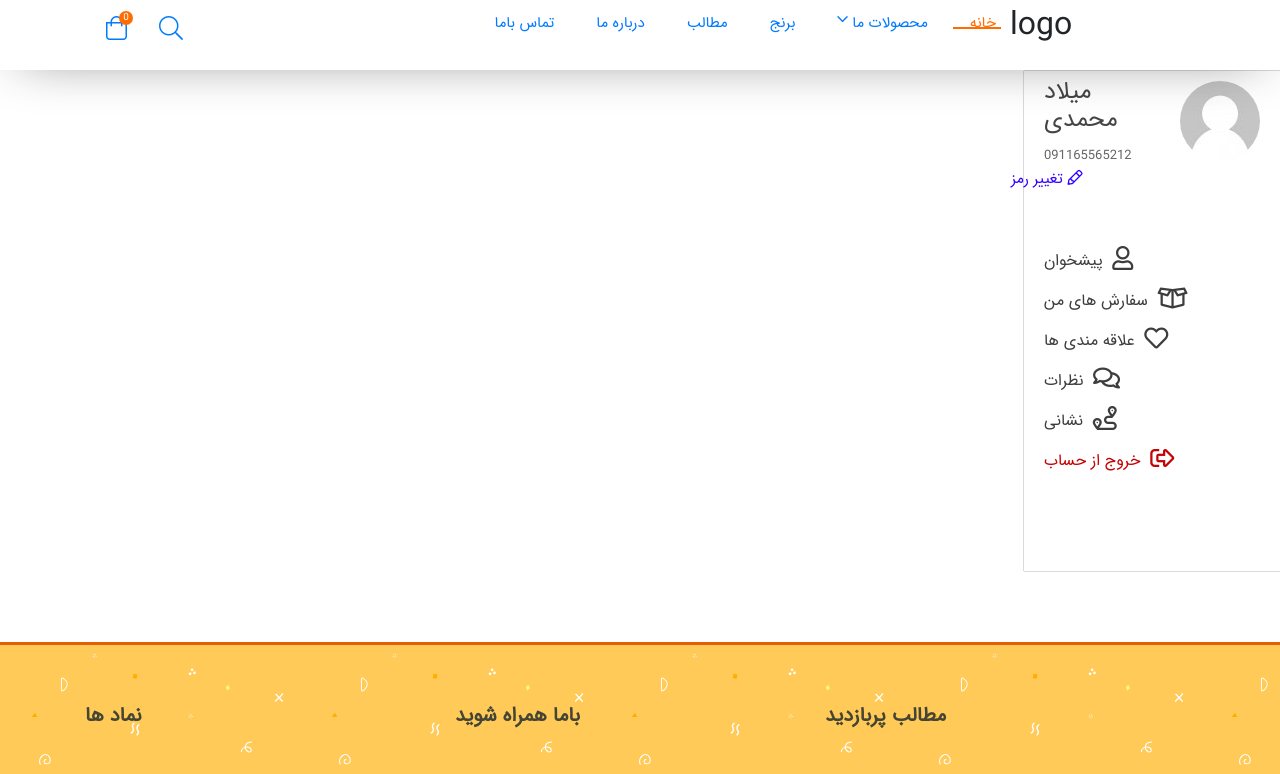
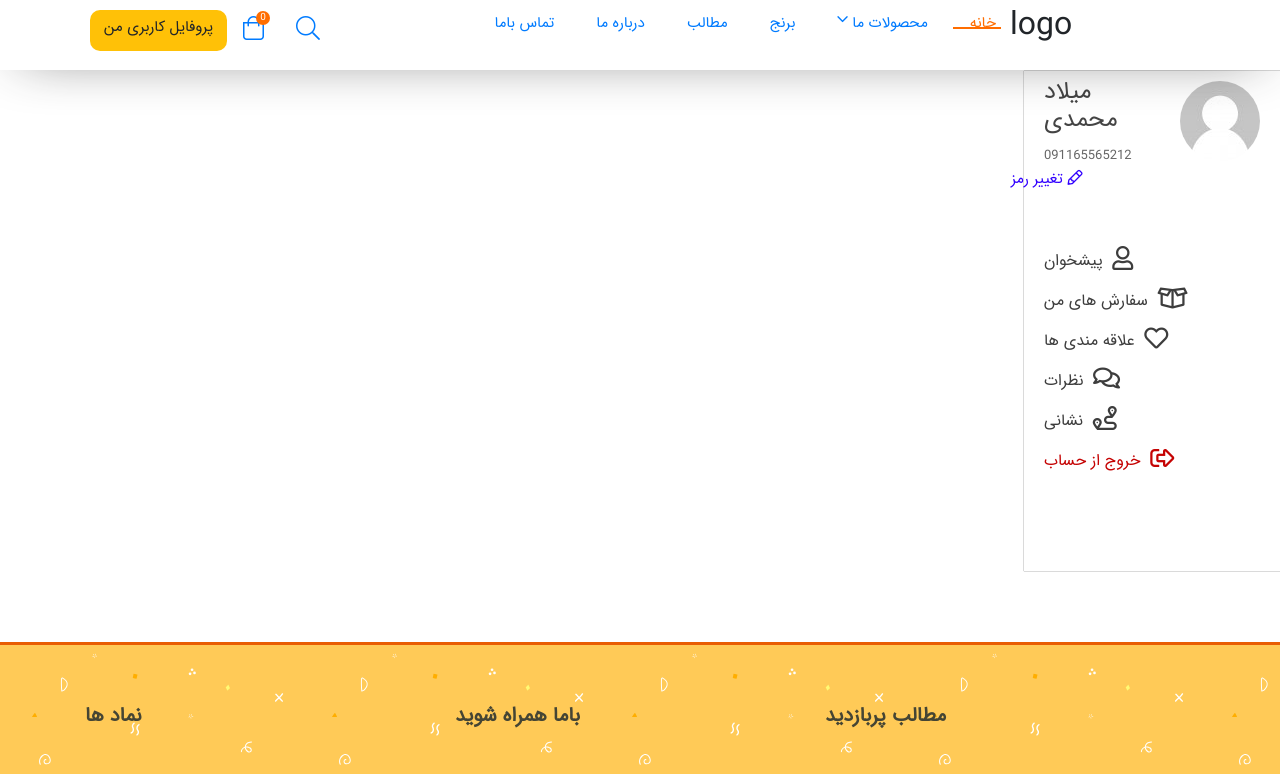
Before and after one commit to miladmohammadi82/afraalian-vue-cli, a Vue app: page /profile in a window 1280 px wide. Shown: the top 774 px of the page. Built offline with nearby package versions, Linux system fonts and the light colour scheme; sample sign-in values are in the browser's storage.

Commit message:
complate register

```diff
--- a/src/components/auth/login.vue
+++ b/src/components/auth/login.vue
@@ -35,7 +35,7 @@
                                 </div>
 
                                 <ul class="login-link">
-                                    <li><a href="#"><i class="fas fa-user-plus"></i>&nbsp;ثبت نام کنید</a></li>
+                                    <li><router-link to="/register"><i class="fas fa-user-plus"></i>&nbsp;ثبت نام کنید</router-link></li>
                                     <li ><a href="#"><i class="fas fa-lock"></i>&nbsp;رمز عبور خودم را فراموش کرده ام!</a></li>
                                 </ul>
                             </form>
--- a/src/components/auth/register.vue
+++ b/src/components/auth/register.vue
@@ -43,7 +43,7 @@
                         </div>
 
                         <ul class="login-link">
-                            <li><a href="#"><i class="fas fa-user"></i>&nbsp;وارد شوید</a></li>
+                            <li><router-link to="/login"><i class="fas fa-user"></i>&nbsp;وارد شوید</router-link></li>
                         </ul>
                     </form>
                 </div>
@@ -56,7 +56,6 @@
 
 <script>
 import User from '../../apis/user'
-import Csrf from '../../apis/Csrf'
 export default {
     data(){
         return{
@@ -72,7 +71,6 @@ export default {
     },
     methods: {
         register(){
-            Csrf.getCookie().then( ()=> {
             User.register(this.form)
             .then(()=> {
                 this.$router.push("/login")
@@ -82,8 +80,6 @@ export default {
                     this.errors = error.response.data.errors
                 }
             })
-            })
-
         }
     }
 }
--- a/src/components/auth/userEnterFace/profile.vue
+++ b/src/components/auth/userEnterFace/profile.vue
@@ -54,6 +54,10 @@ export default {
 
 }
 
+.router-link-active{
+  color: #eb5600 !important;
+}
+
 
 
 </style>
--- a/src/components/header.vue
+++ b/src/components/header.vue
@@ -87,8 +87,11 @@
 
 
                     <div class="buttons-register">
-                        <button v-if="!isLoggedIn" class="btn-register-system ml-2"><i class="far fa-sign-in-alt fa-lg"></i>&nbsp;ورود</button>
-                        <button v-if="!isLoggedIn" class="btn-register-system"><i class="far fa-user-plus fa-lg"></i>&nbsp;ثبت نام</button>
+                        <router-link to="/login" v-if="!isLoggedIn" class="btn-register-system ml-2"><i class="far fa-sign-in-alt fa-lg"></i>&nbsp;ورود</router-link>
+                        <router-link to="/register" v-if="!isLoggedIn" class="btn-register-system"><i class="far fa-user-plus fa-lg"></i>&nbsp;ثبت نام</router-link>
+
+                        <router-link to="/profile/dashboard" v-else class="btn btn-profile-header">پروفایل کاربری من</router-link>
+
                     </div>
                 </div>
 
@@ -322,5 +325,13 @@ export default {
         background-color: #ff6d00;
         border-color: #ff6d00;
     }
-
+    .btn-profile-header{
+        width: 137px;
+        height: 41px;
+        border: none;
+        background: #ffc107;
+        border-radius: 10px;
+        cursor: pointer;
+        font-size: 15px;
+    }
 </style>
```
Also changed, not shown: src/css/app.css. Lines whose indentation alone changed are shown as unchanged.
